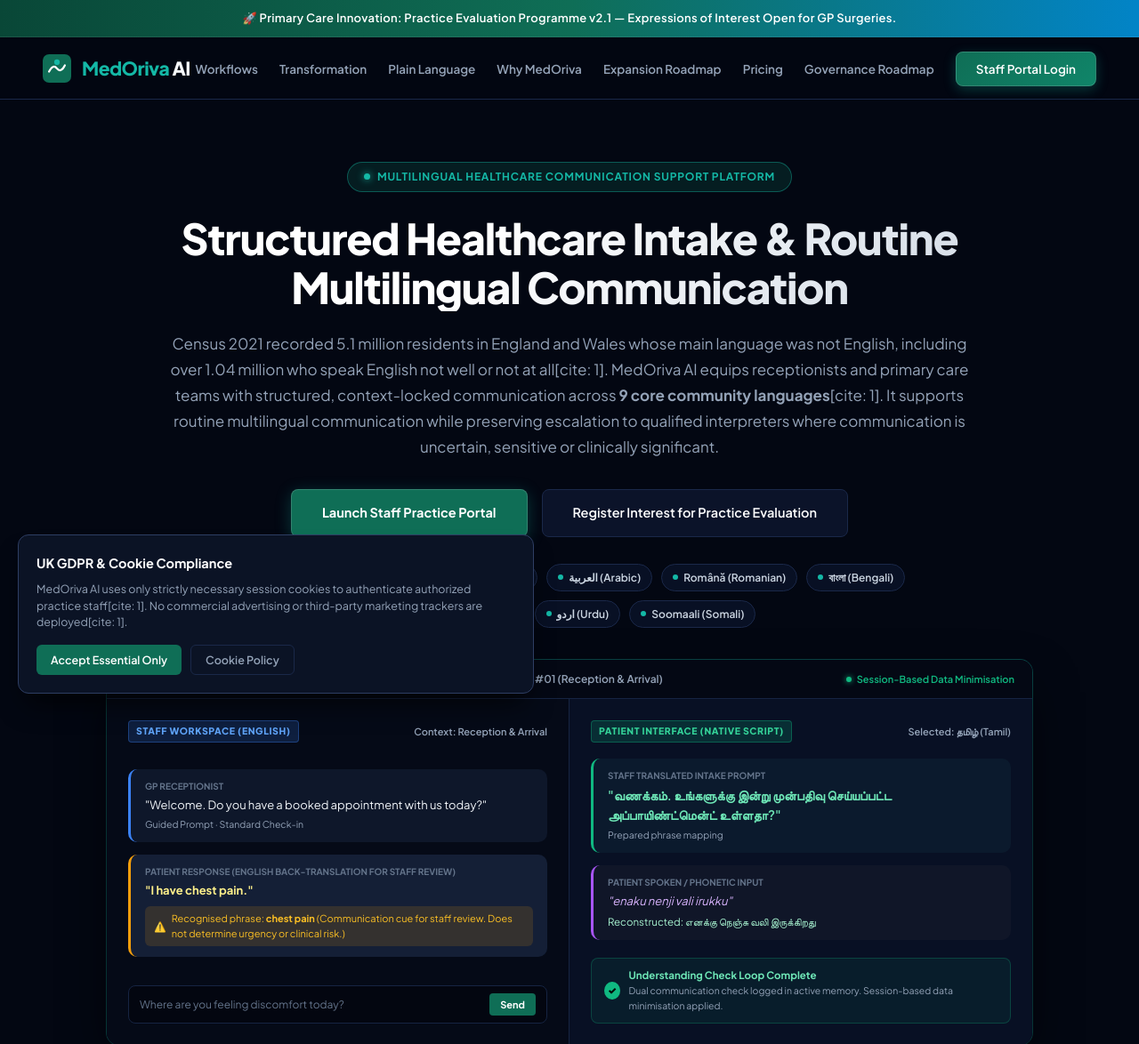
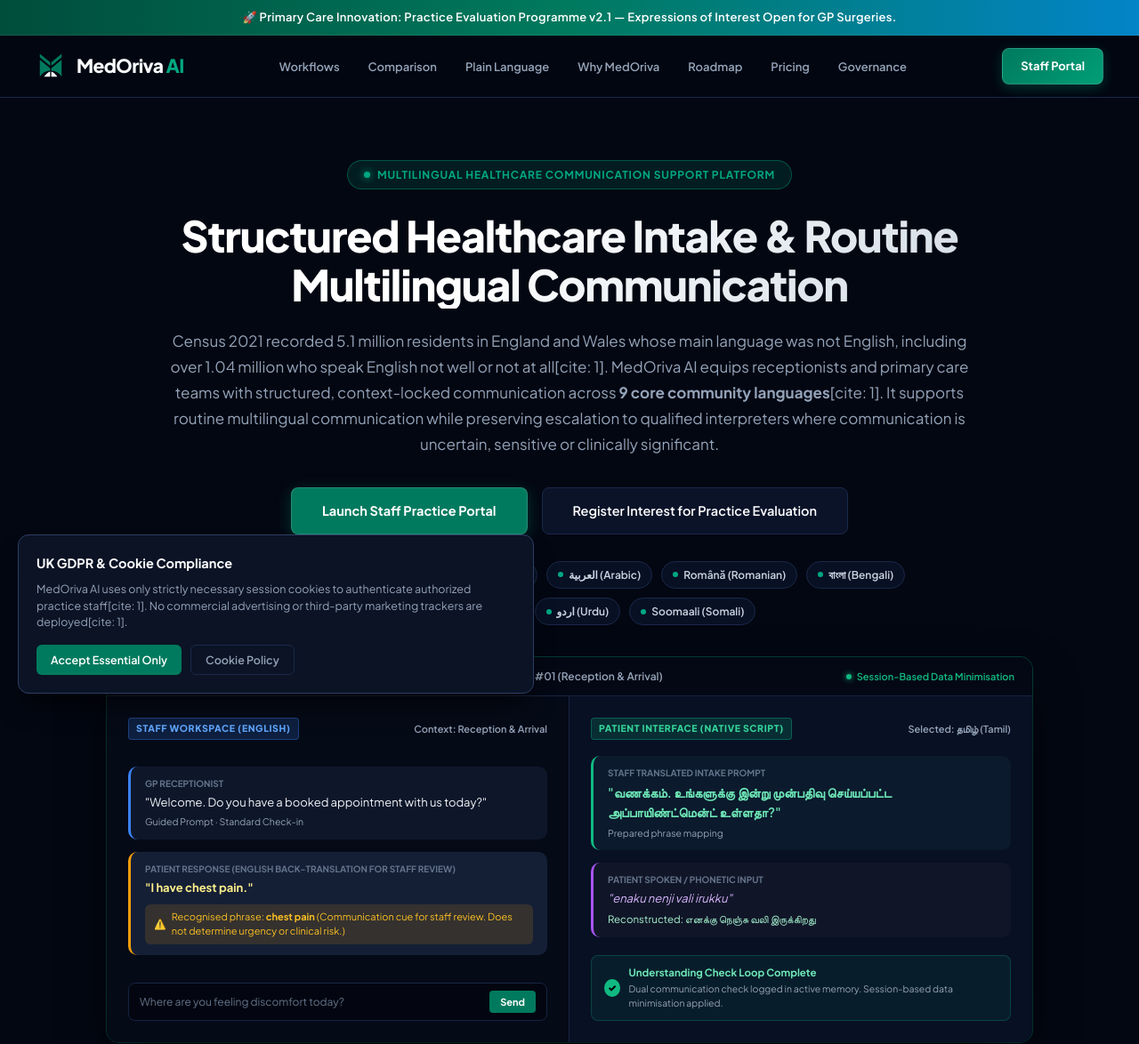
Before and after one commit to sanjaysweet777-maker/MedOrivaAI, a Flask app: page / in a window 1280 px wide. Shown: the top 1174 px of the page at 89% size. Run offline with Flask 3, Linux system fonts and the light colour scheme.

Commit message:
Update landing.html

```diff
--- a/templates/landing.html
+++ b/templates/landing.html
@@ -10,10 +10,10 @@
     <link href="https://fonts.googleapis.com/css2?family=Plus+Jakarta+Sans:wght@400;500;600;700;800&display=swap" rel="stylesheet">
     <style>
         :root {
-            --primary: #0F6E56;
-            --primary-dark: #094737;
-            --primary-light: #14b8a6;
-            --primary-glow: rgba(20, 184, 166, 0.28);
+            --primary: #007A5E;
+            --primary-dark: #005A45;
+            --primary-light: #00A882;
+            --primary-glow: rgba(0, 168, 130, 0.28);
             --bg-dark: #030712;
             --bg-card: #0b1329;
             --bg-card-hover: #101c3d;
@@ -21,7 +21,7 @@
             --border-light: rgba(255, 255, 255, 0.08);
             --text-main: #f8fafc;
             --text-muted: #94a3b8;
-            --accent-teal: #14b8a6;
+            --accent-teal: #00A882;
             --accent-blue: #38bdf8;
             --accent-warning: #f59e0b;
             --accent-danger: #f87171;
@@ -32,28 +32,33 @@
 
         /* Announcement Ribbon */
         .top-banner {
-            background: linear-gradient(90deg, #094737 0%, #0F6E56 50%, #0284c7 100%);
+            background: linear-gradient(90deg, #004D3C 0%, #007A5E 50%, #0284c7 100%);
             color: #ffffff;
             text-align: center;
-            padding: 10px 16px;
+            padding: 9px 16px;
             font-size: 13px;
             font-weight: 600;
             letter-spacing: 0.3px;
             border-bottom: 1px solid var(--border-light);
         }
 
-        /* Navigation */
+        /* Streamlined Modern Navigation */
         nav {
-            display: flex;
-            justify-content: space-between;
-            align-items: center;
-            padding: 18px 48px;
+            position: sticky;
+            top: 0;
+            z-index: 1000;
             background: rgba(3, 7, 18, 0.94);
             backdrop-filter: blur(16px);
             border-bottom: 1px solid var(--border);
-            position: sticky;
-            top: 0;
-            z-index: 1000;
+            padding: 14px 32px;
+        }
+        .nav-container {
+            max-width: 1200px;
+            margin: 0 auto;
+            display: flex;
+            align-items: center;
+            justify-content: space-between;
+            gap: 24px;
         }
         .nav-brand {
             display: flex;
@@ -63,35 +68,59 @@
             color: var(--text-main);
             font-size: 21px;
             font-weight: 800;
-            letter-spacing: -0.5px;
-        }
-        .nav-brand .brand-teal { color: var(--primary-light); }
+            letter-spacing: -0.6px;
+            white-space: nowrap;
+        }
+        .brand-logo-svg {
+            width: 34px;
+            height: 34px;
+            flex-shrink: 0;
+        }
+        .nav-brand .brand-teal { color: var(--accent-teal); }
+
         .nav-links {
             display: flex;
             align-items: center;
-            gap: 24px;
+            gap: 8px;
             list-style: none;
+            margin: 0;
+            padding: 0;
         }
         .nav-links a {
             color: var(--text-muted);
             text-decoration: none;
-            font-size: 13.5px;
+            font-size: 13px;
             font-weight: 600;
-            transition: color 0.2s ease;
-        }
-        .nav-links a:hover { color: #fff; }
+            white-space: nowrap;
+            padding: 6px 12px;
+            border-radius: 6px;
+            transition: all 0.2s ease;
+        }
+        .nav-links a:hover {
+            color: #ffffff;
+            background: rgba(255, 255, 255, 0.06);
+        }
+        .nav-cta {
+            display: flex;
+            align-items: center;
+        }
         .btn-portal {
-            background: linear-gradient(135deg, var(--primary) 0%, #108569 100%);
-            color: #fff !important;
-            padding: 10px 22px;
+            background: linear-gradient(135deg, var(--primary) 0%, #009E77 100%);
+            color: #ffffff !important;
+            padding: 9px 20px;
             border-radius: 8px;
             font-weight: 700;
-            font-size: 13.5px;
+            font-size: 13px;
+            white-space: nowrap;
+            text-decoration: none;
             border: 1px solid rgba(255, 255, 255, 0.15);
             box-shadow: 0 4px 14px var(--primary-glow);
             transition: all 0.2s ease;
         }
-        .btn-portal:hover { transform: translateY(-1px); box-shadow: 0 6px 20px var(--primary-glow); }
+        .btn-portal:hover {
+            transform: translateY(-1px);
+            box-shadow: 0 6px 20px var(--primary-glow);
+        }
 
         /* Hero */
         .hero {
@@ -104,9 +133,9 @@
             display: inline-flex;
             align-items: center;
             gap: 8px;
-            background: rgba(15, 110, 86, 0.22);
-            border: 1px solid rgba(20, 184, 166, 0.4);
-            color: var(--primary-light);
+            background: rgba(0, 122, 94, 0.2);
+            border: 1px solid rgba(0, 168, 130, 0.4);
+            color: var(--accent-teal);
             padding: 6px 18px;
             border-radius: 999px;
             font-size: 12px;
@@ -115,7 +144,7 @@
             letter-spacing: 0.8px;
             margin-bottom: 24px;
         }
-        .badge-dot { width: 7px; height: 7px; background: var(--primary-light); border-radius: 50%; box-shadow: 0 0 8px var(--primary-light); }
+        .badge-dot { width: 7px; height: 7px; background: var(--accent-teal); border-radius: 50%; box-shadow: 0 0 8px var(--accent-teal); }
         .hero h1 {
             font-size: 48px;
             font-weight: 800;
@@ -187,14 +216,14 @@
             color: #cbd5e1;
             font-weight: 600;
         }
-        .chip-dot { width: 6px; height: 6px; border-radius: 50%; background: var(--primary-light); }
+        .chip-dot { width: 6px; height: 6px; border-radius: 50%; background: var(--accent-teal); }
 
         /* Dual-Screen Mockup */
         .mockup-container {
             max-width: 1040px;
             margin: 0 auto 44px;
             border-radius: 14px;
-            box-shadow: 0 24px 60px -12px rgba(0, 0, 0, 0.8), 0 0 0 1px rgba(20, 184, 166, 0.35);
+            box-shadow: 0 24px 60px -12px rgba(0, 0, 0, 0.8), 0 0 0 1px rgba(0, 168, 130, 0.35);
             background: #070d1e;
             overflow: hidden;
             text-align: left;
@@ -721,26 +753,43 @@
         🚀 Primary Care Innovation: Practice Evaluation Programme v2.1 — Expressions of Interest Open for GP Surgeries.
     </div>
 
-    <!-- Navigation -->
+    <!-- Clean Streamlined Navigation -->
     <nav>
+        <div class="nav-container">
             <a href="/" class="nav-brand">
-            <svg width="32" height="32" viewBox="0 0 36 36" fill="none" xmlns="http://www.w3.org/2000/svg">
-                <rect width="36" height="36" rx="8" fill="#0F6E56"/>
-                <path d="M8 22 Q13 12 18 18 Q23 24 28 14" stroke="#ffffff" stroke-width="2.5" stroke-linecap="round" fill="none"/>
-                <circle cx="18" cy="10" r="3.5" fill="#14b8a6"/>
+                <!-- Exact Geometric Logo Mark -->
+                <svg class="brand-logo-svg" viewBox="0 0 100 100" fill="none" xmlns="http://www.w3.org/2000/svg">
+                    <!-- Left Top Wing -->
+                    <path d="M14 10 L48 38 L48 50 L14 22 Z" fill="#007A5E"/>
+                    <!-- Left Lower Wing -->
+                    <path d="M14 30 L48 58 L48 66 Q26 66 14 86 Z" fill="#007A5E"/>
+                    <!-- Left Inner Arch/Leg -->
+                    <path d="M28 86 Q38 72 48 69 L48 86 Z" fill="#ffffff"/>
+
+                    <!-- Right Top Wing -->
+                    <path d="M86 10 L52 38 L52 50 L86 22 Z" fill="#007A5E"/>
+                    <!-- Right Lower Wing -->
+                    <path d="M86 30 L52 58 L52 66 Q74 66 86 86 Z" fill="#007A5E"/>
+                    <!-- Right Inner Arch/Leg -->
+                    <path d="M72 86 Q62 72 52 69 L52 86 Z" fill="#ffffff"/>
                 </svg>
-            <span><span class="brand-teal">MedOriva</span> AI</span>
+                <span>MedOriva <span class="brand-teal">AI</span></span>
             </a>
+
             <ul class="nav-links">
                 <li><a href="#workflows">Workflows</a></li>
-            <li><a href="#comparison">Transformation</a></li>
+                <li><a href="#comparison">Comparison</a></li>
                 <li><a href="#engine">Plain Language</a></li>
                 <li><a href="#differentiation">Why MedOriva</a></li>
-            <li><a href="#roadmap">Expansion Roadmap</a></li>
+                <li><a href="#roadmap">Roadmap</a></li>
                 <li><a href="#pricing">Pricing</a></li>
-            <li><a href="#governance">Governance Roadmap</a></li>
-            <li><a href="/login" class="btn-portal">Staff Portal Login</a></li>
+                <li><a href="#governance">Governance</a></li>
             </ul>
+
+            <div class="nav-cta">
+                <a href="/login" class="btn-portal">Staff Portal</a>
+            </div>
+        </div>
     </nav>
 
     <!-- Hero Section -->
```
Also changed, not shown: other parts of templates/landing.html (+35 -32 lines). Lines whose indentation alone changed are shown as unchanged.
